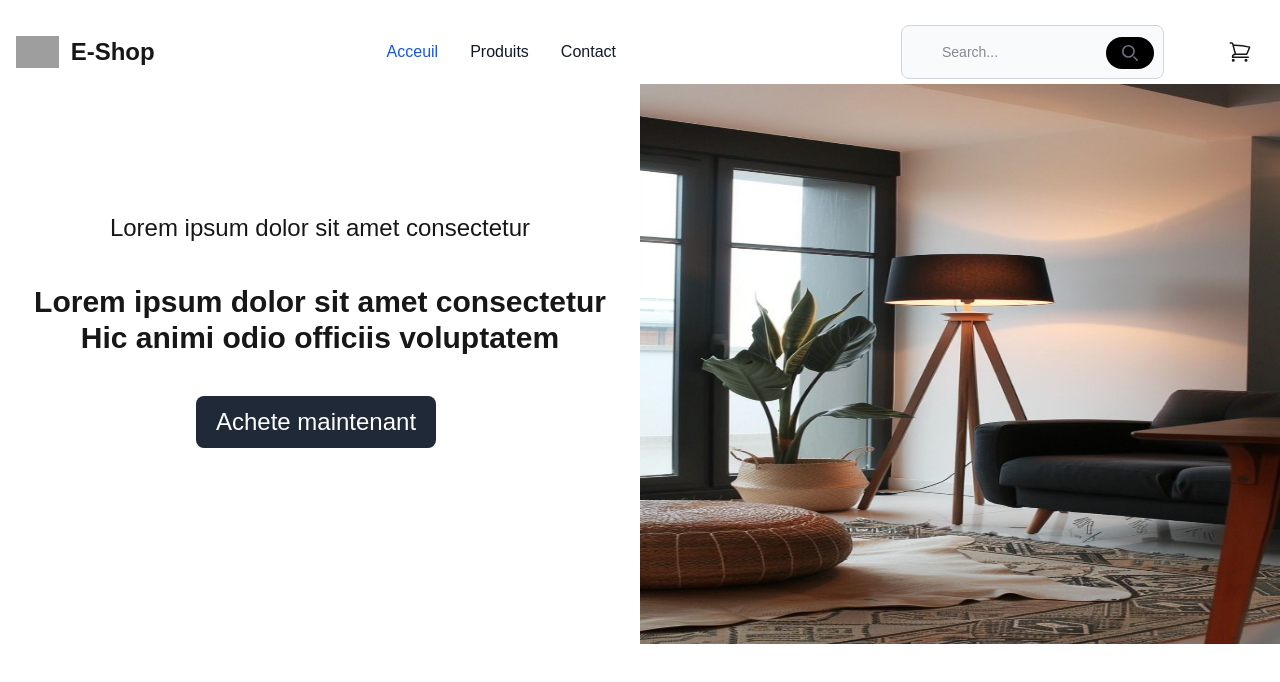
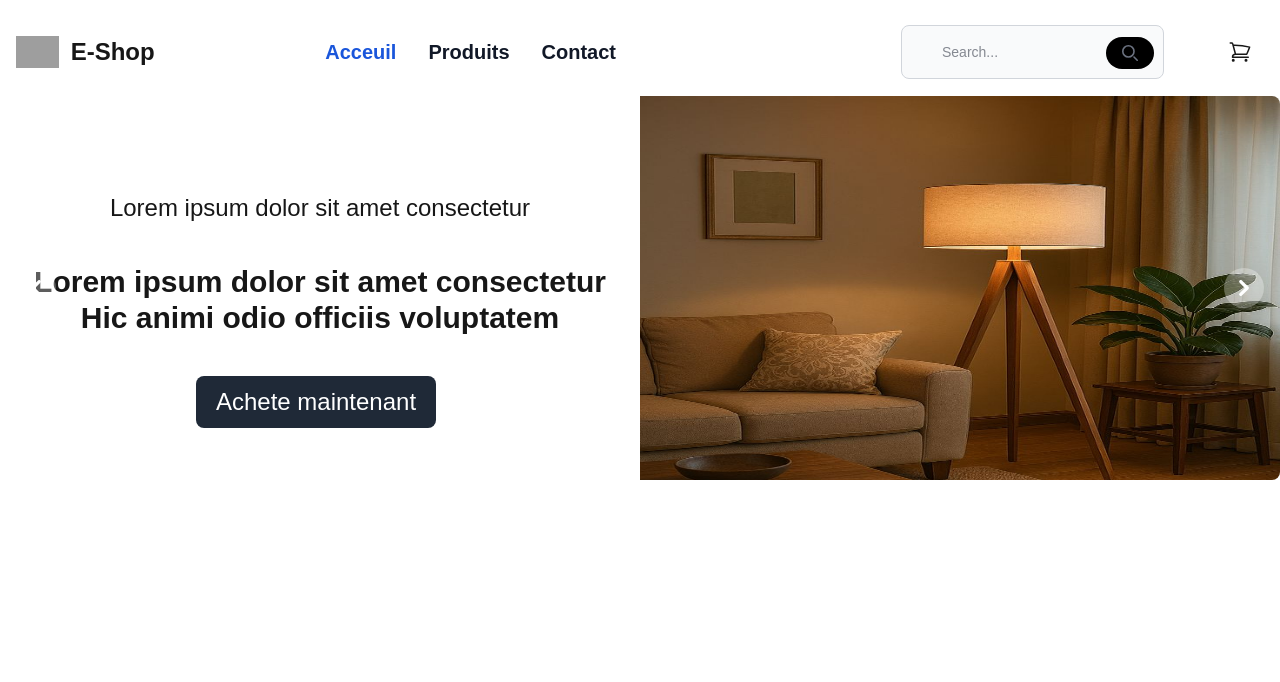
Before and after one commit to Ambdulghaffar/E-commerce, a Next.js app: page / in a window 1280 px wide. Shown: the top 682 px of the page. Built offline with nearby package versions, Linux system fonts and the light colour scheme; grey boxes are pictures that could not be loaded.

Commit message:
Card and Carousel commit

```diff
--- a/src/app/page.tsx
+++ b/src/app/page.tsx
@@ -1,13 +1,15 @@
 import Banner from "@/component/banner/banner";
 import Card from "@/component/card/Card";
 import Navbar from "@/component/navbar/Navbar";
+import 'flowbite';
+
 
 /* eslint-disable @next/next/no-img-element */
 export default function Home() {
   return (
     <>
       <Navbar />
-      <Card/>
+      <Banner/>
 
     </>
   );
--- a/src/component/banner/Carousel.tsx
+++ b/src/component/banner/Carousel.tsx
@@ -13,19 +13,19 @@ export default function Carousel() {
           className="duration-700 ease-in-out "
           data-carousel-item="active"
         >
-          <Card/>
+          <Card img="/Images/image1.jpg"/>
         </div>
         <div className="hidden duration-700 ease-in-out" data-carousel-item>
-          <Card />
+          <Card img="/Images/image2.jpg" />
         </div>
         <div className="hidden duration-700 ease-in-out" data-carousel-item>
-          <Card />
+          <Card img="/Images/image1.jpg"/>
         </div>
         <div className="hidden duration-700 ease-in-out" data-carousel-item>
-          <Card />
+          <Card img="/Images/image2.jpg"/>
         </div>
         <div className="hidden duration-700 ease-in-out" data-carousel-item>
-          <Card />
+          <Card img="/Images/image1.jpg"/>
         </div>
       </div>
       <div className="absolute z-30 flex -translate-x-1/2 space-x-3 rtl:space-x-reverse bottom-5 left-1/2">
--- a/src/component/card/Card.tsx
+++ b/src/component/card/Card.tsx
@@ -1,8 +1,8 @@
-export default function Card() {
+export default function Card({img}: {img: string}) {
   return (
     <>
       <div className="grid grid-cols-2 gap-0">
-        <div className="h-3/6 text-center pt-32">
+        <div className="h-3/6 text-center pt-24">
           <div>
             <p className="font-thin text-2xl">Lorem ipsum dolor sit amet consectetur</p>
           </div>
@@ -22,7 +22,7 @@ export default function Card() {
           </div>
         </div>
         <div className="w-full">
-          <img src="/Images/image1.jpg" alt="" className="h-3/6 w-full" />
+          <img src={img} alt="" className="h-3/6 w-full" />
         </div>
       </div>
     </>
--- a/src/component/navbar/Navbar.tsx
+++ b/src/component/navbar/Navbar.tsx
@@ -3,7 +3,7 @@ import React from "react";
 export default function Navbar() {
   return (
     <>
-      <div className="grid grid-cols-2 gap-4 mt-5">
+      <div className="grid grid-cols-2 gap-4 mt-5 mb-3">
         <div>
           <nav className="bg-white border-gray-200 dark:bg-gray-900 dark:border-gray-700">
             <div className="max-w-screen-xl flex flex-wrap items-center justify-between mx-auto p-4">
@@ -52,7 +52,7 @@ export default function Navbar() {
                   <li>
                     <a
                       href="#"
-                      className="block py-2 px-3 text-white bg-blue-700 rounded-sm md:bg-transparent md:text-blue-700 md:p-0 md:dark:text-blue-500 dark:bg-blue-600 md:dark:bg-transparent"
+                      className="block py-2 px-3 font-bold text-xl text-white bg-blue-700 rounded-sm md:bg-transparent md:text-blue-700 md:p-0 md:dark:text-blue-500 dark:bg-blue-600 md:dark:bg-transparent"
                       aria-current="page"
                     >
                       Acceuil
@@ -61,7 +61,7 @@ export default function Navbar() {
                   <li>
                     <a
                       href="#"
-                      className="block py-2 px-3 text-gray-900 rounded-sm hover:bg-gray-100 md:hover:bg-transparent md:border-0 md:hover:text-blue-700 md:p-0 dark:text-white md:dark:hover:text-blue-500 dark:hover:bg-gray-700 dark:hover:text-white md:dark:hover:bg-transparent"
+                      className="block py-2 px-3 font-bold text-xl text-gray-900 rounded-sm hover:bg-gray-100 md:hover:bg-transparent md:border-0 md:hover:text-blue-700 md:p-0 dark:text-white md:dark:hover:text-blue-500 dark:hover:bg-gray-700 dark:hover:text-white md:dark:hover:bg-transparent"
                     >
                       Produits
                     </a>
@@ -69,7 +69,7 @@ export default function Navbar() {
                   <li>
                     <a
                       href="#"
-                      className="block py-2 px-3 text-gray-900 rounded-sm hover:bg-gray-100 md:hover:bg-transparent md:border-0 md:hover:text-blue-700 md:p-0 dark:text-white md:dark:hover:text-blue-500 dark:hover:bg-gray-700 dark:hover:text-white md:dark:hover:bg-transparent"
+                      className="block py-2 px-3 font-bold text-xl text-gray-900 rounded-sm hover:bg-gray-100 md:hover:bg-transparent md:border-0 md:hover:text-blue-700 md:p-0 dark:text-white md:dark:hover:text-blue-500 dark:hover:bg-gray-700 dark:hover:text-white md:dark:hover:bg-transparent"
                     >
                       Contact
                     </a>
```
Also changed, not shown: public/Images/image1.jpg, public/Images/image2.jpg (added).
